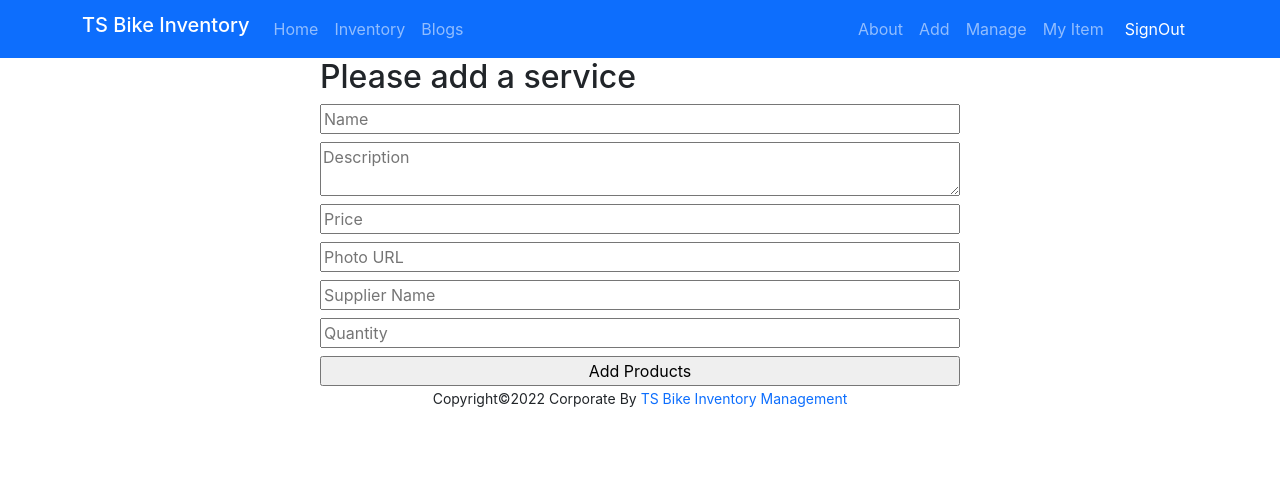
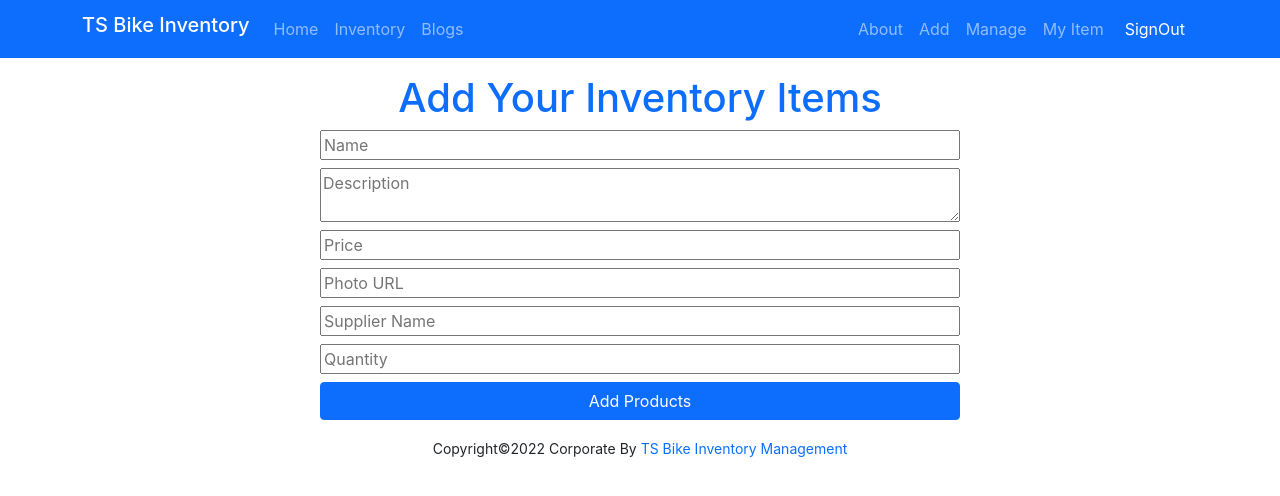
Before and after one commit to tanverrana/ts-bike-inventory-management-system-clientSide, a React (Create React App) app: page /addproducts in a window 1280 px wide. Shown: the top 496 px of the page. Built offline with nearby package versions, Linux system fonts and the light colour scheme; no server answers; sample sign-in values are in the browser's storage.

Commit message:
manage inventory and add items button and link changes

```diff
--- a/src/Pages/AddProducts/AddProducts.js
+++ b/src/Pages/AddProducts/AddProducts.js
@@ -22,8 +22,8 @@ const AddProducts = () => {
 
     return (
         <div>
-            <div className='w-50 mx-auto'>
-                <h2>Please add a service</h2>
+            <div className='m-3 w-50 mx-auto'>
+                <h1 className="text-primary text-bold text-center">Add Your Inventory Items</h1>
                 <form className='d-flex flex-column' onSubmit={handleSubmit(onSubmit)}>
                     <input className='mb-2' placeholder='Name' {...register("name", { required: true, maxLength: 20 })} />
                     <textarea className='mb-2' placeholder='Description' {...register("details")} />
@@ -31,7 +31,7 @@ const AddProducts = () => {
                     <input className='mb-2' placeholder='Photo URL' type="text" {...register("img")} />
                     <input className='mb-2' placeholder='Supplier Name' type="text" {...register("supplier")} />
                     <input className='mb-2' placeholder='Quantity' type="number" {...register("quantity")} />
-                    <input type="submit" value="Add Products" />
+                    <input className="btn btn-primary" type="submit" value="Add Products" />
                 </form>
             </div>
         </div>
--- a/src/Pages/Home/Products/Products.js
+++ b/src/Pages/Home/Products/Products.js
@@ -1,6 +1,7 @@
 import React from 'react';
 import { useEffect } from 'react';
 import { useState } from 'react';
+import { Link } from 'react-router-dom';
 import Product from '../Product/Product';
 import "./Products.css";
 
@@ -17,11 +18,14 @@ const Products = () => {
             <h2>Products:{products.length}</h2>
             <div className="products-container">
                 {
-                    products.map(product => <Product
+                    products.slice(0, 4).map(product => <Product
                         key={product._id}
                         product={product}
                     ></Product>)
                 }
+            </div>
+            <div className="text-center m-5">
+                <Link to="/manageinventory"><button className="btn btn-primary">Manage Inventory</button></Link>
             </div>
         </div>
     );
--- a/src/Pages/ManageInventory/ManageInventory.js
+++ b/src/Pages/ManageInventory/ManageInventory.js
@@ -1,4 +1,5 @@
 import React from 'react';
+import { Link } from 'react-router-dom';
 import useInventory from '../../hooks/useInventory';
 
 const ManageInventory = () => {
@@ -23,7 +24,7 @@ const ManageInventory = () => {
 
     return (
         <div className="container">
-            <h2>Manage Inventory</h2>
+            <h2>Manage Your Inventory Items</h2>
             <div className="products-container">
                 {
                     products.map(product => <div className="product-container" key={product._id}>
@@ -37,6 +38,9 @@ const ManageInventory = () => {
                     </div>)
                 }
             </div>
+            <div className="text-center m-5">
+                <Link to="/addproducts"><button className="btn btn-primary">Add Inventory Items</button></Link>
+            </div>
         </div>
     );
 };
```
